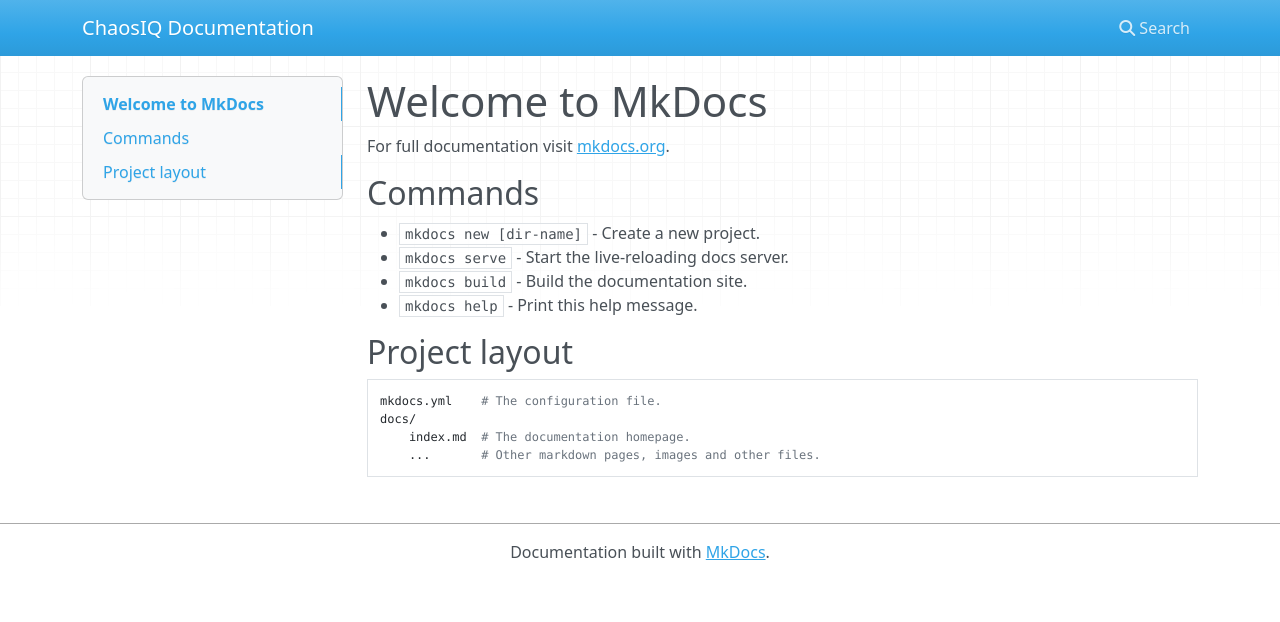
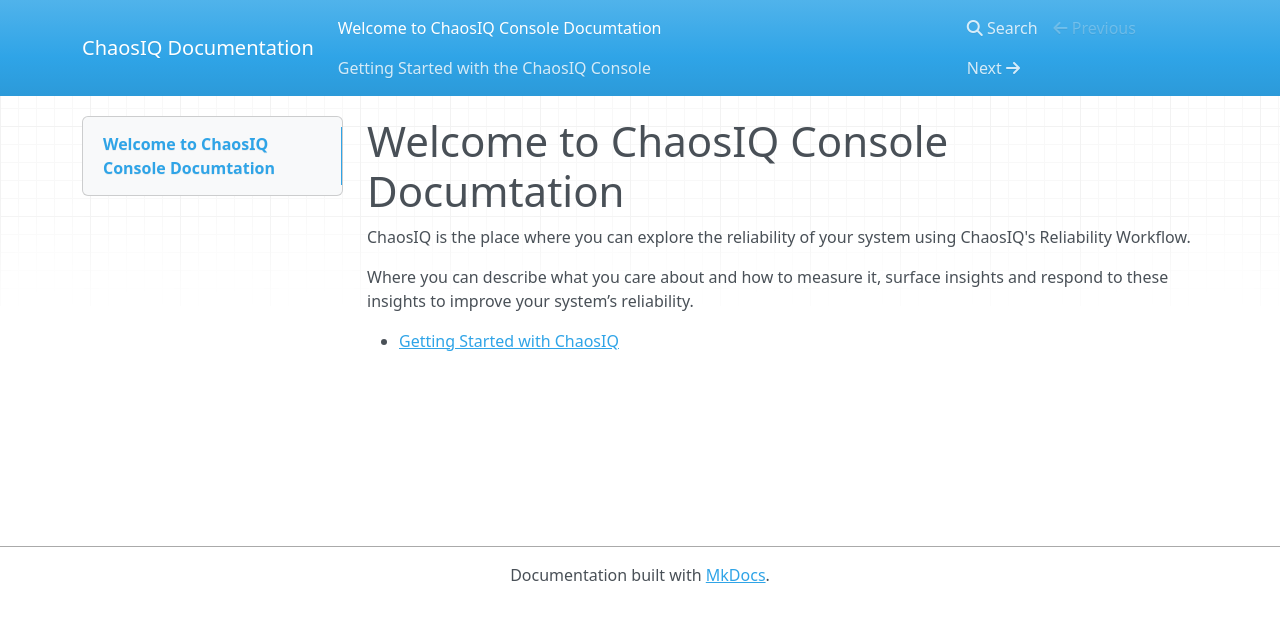
Before and after one commit to iggraham/chaosiq-documentation, an MkDocs documentation site: the page built from docs/index.md, in a window 1280 px wide. Shown: the top 622 px of the page. Built offline with MkDocs 1.6.1, drawn with Linux system fonts in a browser that asks for light colours; nearby versions of some CDN libraries.

Commit message:
Initial commit of getting started including screenshots
Signed-off-by: gtfisher <grant@chaosiq.io>

```diff
--- a/docs/index.md
+++ b/docs/index.md
@@ -1,17 +1,7 @@
-# Welcome to MkDocs
+# Welcome to ChaosIQ Console Documtation
 
-For full documentation visit [mkdocs.org](https://mkdocs.org).
+ChaosIQ is the place where you can explore the reliability of your system using ChaosIQ's Reliability Workflow.
 
-## Commands
+Where you can describe what you care about and how to measure it, surface insights and respond to these insights to improve your system’s reliability.
 
-* `mkdocs new [dir-name]` - Create a new project.
-* `mkdocs serve` - Start the live-reloading docs server.
-* `mkdocs build` - Build the documentation site.
-* `mkdocs help` - Print this help message.
-
-## Project layout
-
-    mkdocs.yml    # The configuration file.
-    docs/
-        index.md  # The documentation homepage.
-        ...       # Other markdown pages, images and other files.
+* [Getting Started with ChaosIQ](getting-started)
```
Also changed, not shown: docs/getting-started.md (added, +144 -0 lines), docs/static/images/chaosiq-logo.png (added), docs/static/images/copy-token.png (added), docs/static/images/create-objective.png (added), docs/static/images/create-verification.png (added), docs/static/images/favicon.ico (added), docs/static/images/logo.png (added), docs/static/images/new-token.png (added), docs/static/images/objective-with-measure.png (added), docs/static/images/select-team.png (added), docs/static/images/tokens-page.png (added), docs/static/images/verification-insights.png (added), docs/static/images/verification-name.png (added), docs/static/images/verification-run.png (added), 1 more files.
